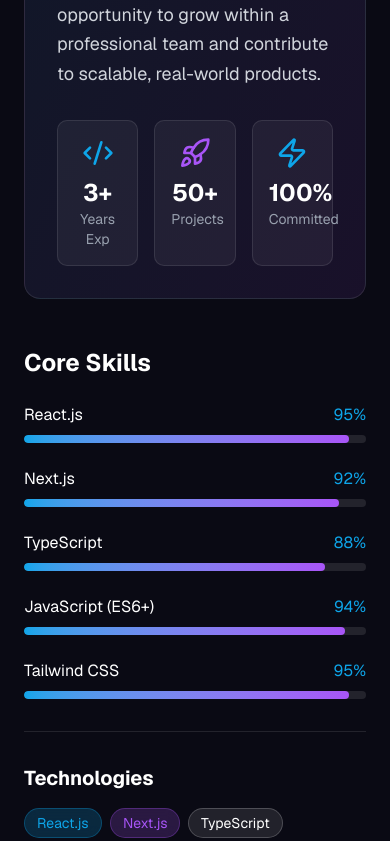
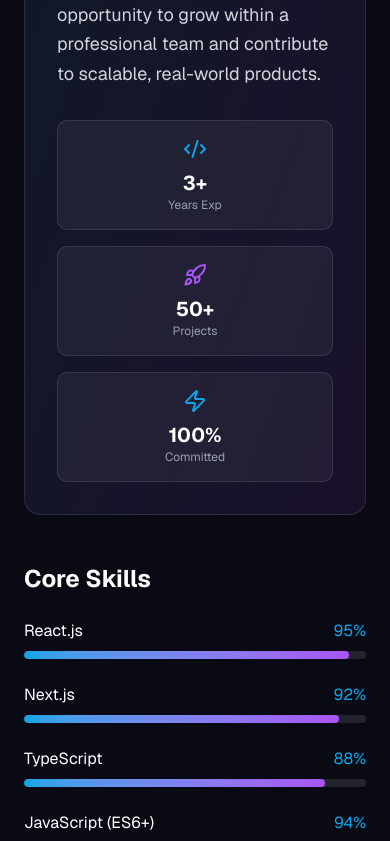
Before and after one commit to A-haytham/ahmed-portofilo, a Next.js app: page / in a window 390 px wide. Shown: the part 1560-2401 px from the top of the page. Built offline with nearby package versions, Linux system fonts and the light colour scheme; no server answers.

Commit message:
editing experience section

```diff
--- a/components/sections/AboutSection.tsx
+++ b/components/sections/AboutSection.tsx
@@ -59,21 +59,33 @@
                 scalable, real-world products.
               </p>
 
-              <div className="mt-8 grid grid-cols-3 gap-4">
+              <div className="mt-8 grid grid-cols-1 gap-4 sm:grid-cols-3">
                 <div className="rounded-lg border border-white/10 bg-white/5 p-4 text-center">
-                  <Code2 className="mx-auto mb-2 h-8 w-8 text-[#0ea5e9]" />
-                  <div className="text-2xl font-bold text-white">3+</div>
-                  <div className="text-sm text-gray-400">Years Exp</div>
+                  <Code2 className="mx-auto mb-2 h-6 w-6 text-[#0ea5e9] sm:h-8 sm:w-8" />
+                  <div className="text-xl font-bold text-white sm:text-2xl">
+                    3+
+                  </div>
+                  <div className="text-xs text-gray-400 sm:text-sm">
+                    Years Exp
+                  </div>
                 </div>
                 <div className="rounded-lg border border-white/10 bg-white/5 p-4 text-center">
-                  <Rocket className="mx-auto mb-2 h-8 w-8 text-[#a855f7]" />
-                  <div className="text-2xl font-bold text-white">50+</div>
-                  <div className="text-sm text-gray-400">Projects</div>
+                  <Rocket className="mx-auto mb-2 h-6 w-6 text-[#a855f7] sm:h-8 sm:w-8" />
+                  <div className="text-xl font-bold text-white sm:text-2xl">
+                    50+
+                  </div>
+                  <div className="text-xs text-gray-400 sm:text-sm">
+                    Projects
+                  </div>
                 </div>
                 <div className="rounded-lg border border-white/10 bg-white/5 p-4 text-center">
-                  <Zap className="mx-auto mb-2 h-8 w-8 text-[#0ea5e9]" />
-                  <div className="text-2xl font-bold text-white">100%</div>
-                  <div className="text-sm text-gray-400">Committed</div>
+                  <Zap className="mx-auto mb-2 h-6 w-6 text-[#0ea5e9] sm:h-8 sm:w-8" />
+                  <div className="text-xl font-bold text-white sm:text-2xl">
+                    100%
+                  </div>
+                  <div className="text-xs text-gray-400 sm:text-sm">
+                    Committed
+                  </div>
                 </div>
               </div>
             </div>
--- a/components/sections/ExperienceSection.tsx
+++ b/components/sections/ExperienceSection.tsx
@@ -50,7 +50,7 @@
 export function ExperienceSection() {
   return (
     <section id="experience" className="relative px-6 py-24">
-      <div className="mx-auto max-w-4xl">
+      <div className="mx-auto max-w-7xl">
         <SectionHeader
           title="Experience"
           subtitle="My professional journey in frontend development"
@@ -66,7 +66,7 @@
               whileInView={{ opacity: 1, x: 0 }}
               viewport={{ once: true }}
               transition={{ duration: 0.6, delay: index * 0.2 }}
-              className={`relative mb-12 md:mb-16 ${
+              className={`group relative mb-12 md:mb-16 ${
                 index % 2 === 0
                   ? "md:pr-[50%] md:text-right"
                   : "md:ml-auto md:pl-[50%]"
@@ -75,9 +75,10 @@
               <motion.div
                 initial={{ scale: 0 }}
                 whileInView={{ scale: 1 }}
+                whileHover={{ scale: 1.5 }}
                 viewport={{ once: true }}
                 transition={{ delay: index * 0.2 + 0.3, duration: 0.3 }}
-                className="absolute left-0 z-10 h-4 w-4 -translate-x-1/2 rounded-full border-4 border-[#0a0a14] bg-gradient-to-br from-[#0ea5e9] to-[#a855f7] md:left-1/2"
+                className="absolute left-0 z-10 h-4 w-4 -translate-x-1/2 rounded-full border-4 border-[#0a0a14] bg-gradient-to-br from-[#38bdf8] to-[#c084fc] shadow-lg shadow-[#0ea5e9]/0 transition-all duration-300 group-hover:scale-150 group-hover:shadow-xl group-hover:shadow-[#0ea5e9]/80 md:left-1/2"
               />
 
               <div
@@ -97,14 +98,16 @@
                       <Briefcase size={20} className="text-[#0ea5e9]" />
                     </div>
                     <div>
-                      <h3 className="text-xl font-bold text-white">
+                      <h3 className="text-xl  font-bold text-white">
                         {exp.title}
                       </h3>
-                      <p className="text-gray-400">{exp.company}</p>
+                      <p className="text-gray-400 ">{exp.company}</p>
                     </div>
                   </div>
 
-                  <p className="mb-4 text-gray-300">{exp.description}</p>
+                  <p className="mb-4 text-left text-gray-300">
+                    {exp.description}
+                  </p>
 
                   <div className="flex flex-wrap gap-2">
                     {exp.skills.map((skill) => (
--- a/components/sections/ProjectsSection.tsx
+++ b/components/sections/ProjectsSection.tsx
@@ -15,7 +15,7 @@
     description:
       "Enterprise ERP solution with real-time dashboards, inventory management, and integrated modules for finance, HR, and sales operations",
     tags: ["Next.js", "TypeScript", "ERP", "Dashboard"],
-    category: ["Featured"],
+    category: ["Featured", "next.js"],
     image: "erp enterprise management system",
     liveUrl: "https://4-s-sigma.vercel.app/",
     githubUrl: "https://github.com/A-haytham/4s-erp-platform",
@@ -28,6 +28,7 @@
     tags: ["React.js", "Axios", "Formik", "Google Maps API"],
     category: ["React", "APIs"],
     image: "medical transportation healthcare",
+    liveUrl: "https://medical-project-two.vercel.app/",
     githubUrl: "https://github.com/A-haytham/medical-project",
   },
   {
@@ -38,19 +39,12 @@
     tags: ["React.js", "React Query", "Context API", "Bootstrap"],
     category: ["React", "Full-Stack"],
     image: "ecommerce shopping platform",
+    liveUrl: "https://shop-mocha-eight.vercel.app/",
     githubUrl: "https://github.com/A-haytham/Fresh-shop",
   },
 ];
 
-const filters = [
-  "All",
-  "Featured",
-  "React",
-  "Frontend",
-  "Dashboard",
-  "APIs",
-  "Full-Stack",
-];
+const filters = ["All", "next.js", "React", "APIs"];
 
 export function ProjectsSection() {
   const [activeFilter, setActiveFilter] = useState("All");
```
